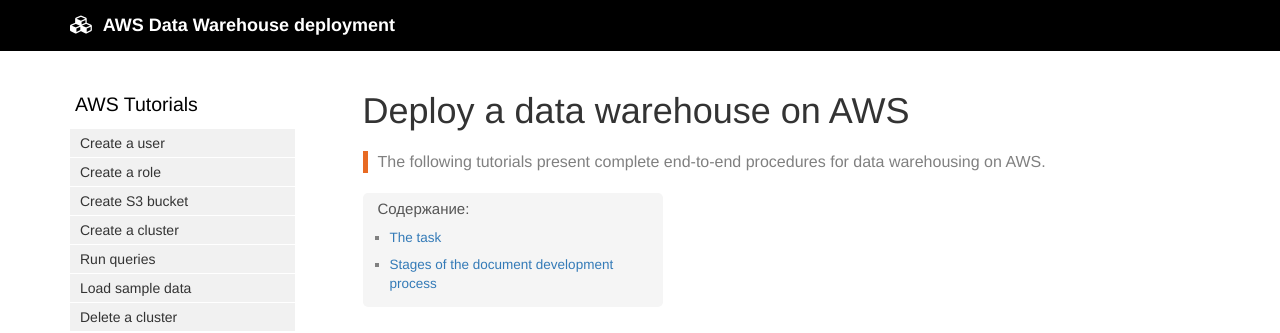
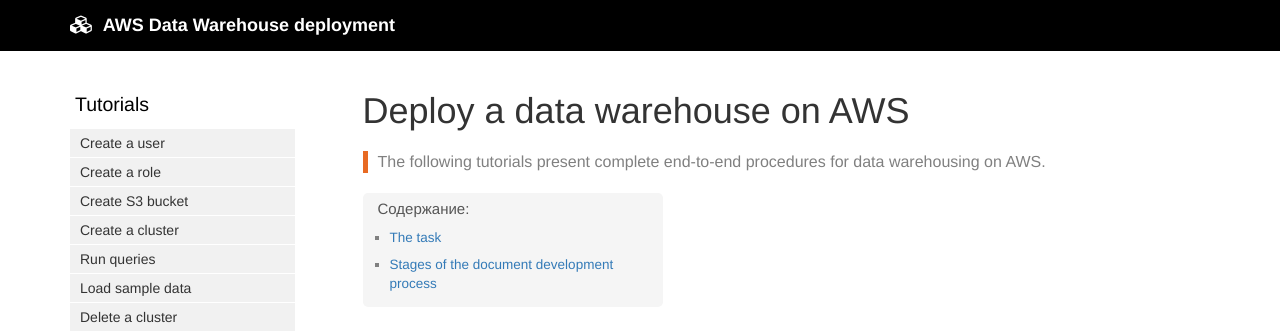
Before and after one commit to techwritex/aws_docs_en, a Jekyll site: the page built from index.md, in a window 1280 px wide. Shown: the top 333 px of the page. Built offline with Jekyll 4.4.1, drawn with Linux system fonts in a browser that asks for light colours; comment, search, counter and statistics services are not loaded.

Commit message:
redshift-how-to-013

```diff
--- a/_data/sidebars/general_sidebar.yml
+++ b/_data/sidebars/general_sidebar.yml
@@ -2,7 +2,7 @@
 
 entries:
 - title: sidebar
-  product: AWS Tutorials
+  product: Tutorials
   # version: (v. 1.0)
   folders:
 
```
